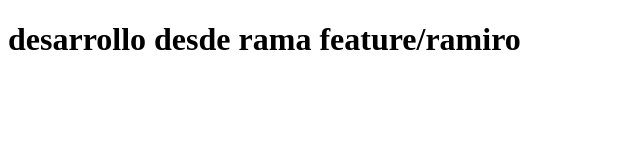
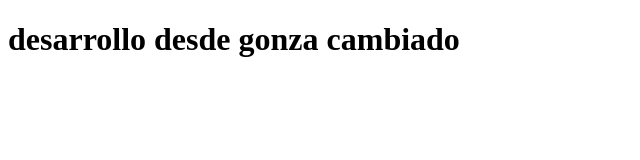
Before and after one commit to Gonza149/desarrollo, a plain HTML site: page index.html in a window 1280 px wide. Shown: the whole page, without its empty margins (0-640 px from the left). Drawn offline with Linux system fonts and the light colour scheme.

Commit message:
index.html cambiado

```diff
--- a/index.html
+++ b/index.html
@@ -7,6 +7,6 @@
     <title>Document</title>
 </head>
 <body>
-    <h1>desarrollo desde rama feature/ramiro</h1>
+    <h1>desarrollo desde gonza cambiado</h1>
 </body>
 </html>
```
